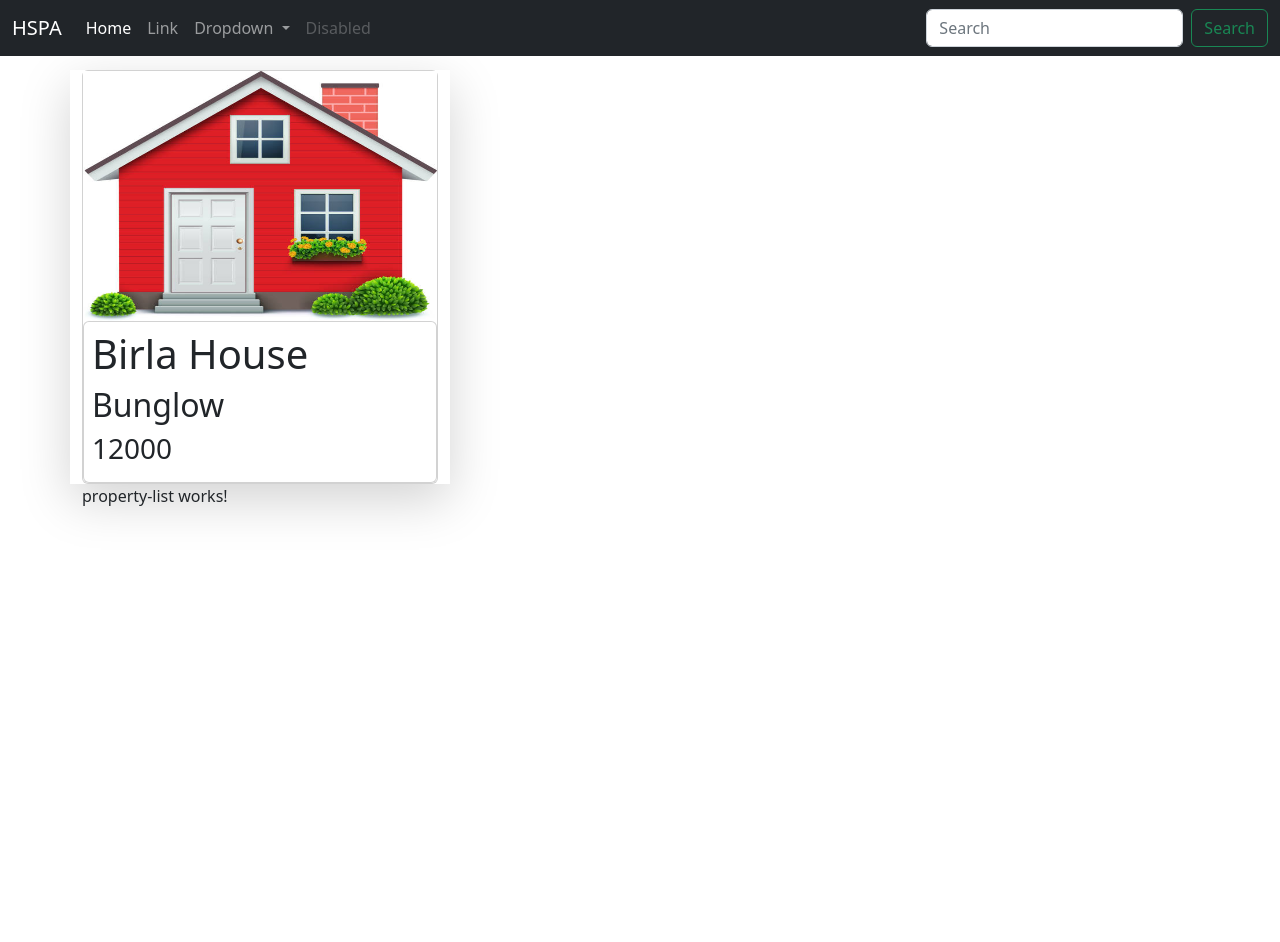
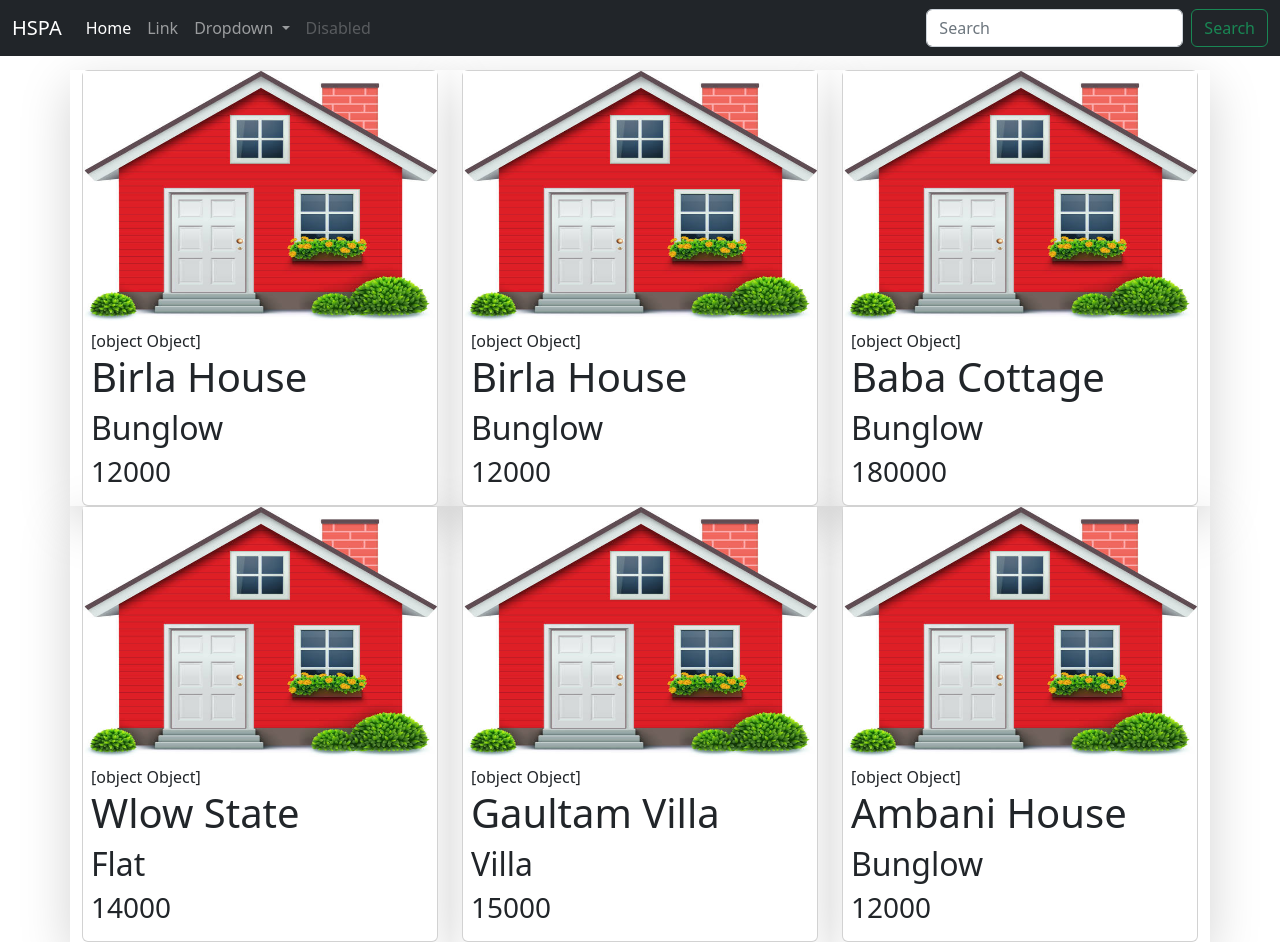
Before and after one commit to rjunction/HSPA, an Angular app in the folder frontend/: page / in a window 1280 px wide. Before the commit the page ends 800 px from the top, so only its background shows below. Built offline with nearby package versions, Linux system fonts and the light colour scheme.

Commit message:
property card and list

```diff
--- a/frontend/src/app/app.component.html
+++ b/frontend/src/app/app.component.html
@@ -1,5 +1,5 @@
 <app-nav-bar></app-nav-bar>
 <div class="container" style="margin-top:70px;">
-<app-property-card></app-property-card>
+
 <app-property-list></app-property-list>
 </div>
--- a/frontend/src/app/property/property-card/property-card.component.html
+++ b/frontend/src/app/property/property-card/property-card.component.html
@@ -1,12 +1,10 @@
-<div class="row">
-  <div class="shadow-lg col-sm-4">
+
   <div class="card">
   <img src="assets/images/house-default.jpg" class="propImg">
-  <div class="card p-2">
+  <div class="card-body p-2">
+    {{property}}
  <h1> {{property.Name}}</h1>
  <h2>{{property.Type}}</h2>
   <h3>{{property.Price}}</h3>
 </div>
 </div>
-</div>
-  </div>
--- a/frontend/src/app/property/property-card/property-card.component.ts
+++ b/frontend/src/app/property/property-card/property-card.component.ts
@@ -1,4 +1,4 @@
-import { Component } from "@angular/core";
+import { Component, Input } from "@angular/core";
 
 @Component(
   {
@@ -11,11 +11,5 @@ import { Component } from "@angular/core";
 )
 
 export class PropertyCardComponent{
-
-  property:any={
-    "Id":1,
-    "Name":"Birla House",
-    "Type":"Bunglow",
-    "Price":12000
-  }
+@Input() property:any
 }
--- a/frontend/src/app/property/property-list/property-list.component.html
+++ b/frontend/src/app/property/property-list/property-list.component.html
@@ -1 +1,6 @@
-<p>property-list works!</p>
+<div class="row">
+
+  <div *ngFor="let property of properties" class="shadow-lg col-sm-4">
+ <app-property-card [property]="property"></app-property-card>
+</div>
+  </div>
--- a/frontend/src/app/property/property-list/property-list.component.ts
+++ b/frontend/src/app/property/property-list/property-list.component.ts
@@ -5,11 +5,41 @@ import { Component, OnInit } from '@angular/core';
   templateUrl: './property-list.component.html',
   styleUrls: ['./property-list.component.css']
 })
-export class PropertyListComponent implements OnInit {
-
-  constructor() { }
-
-  ngOnInit(): void {
+export class PropertyListComponent  {
+  properties:Array<any>=[{
+    "Id":1,
+    "Name":"Birla House",
+    "Type":"Bunglow",
+    "Price":12000
+  },
+  {
+    "Id":1,
+    "Name":"Birla House",
+    "Type":"Bunglow",
+    "Price":12000
+  },
+  {
+    "Id":2,
+    "Name":"Baba Cottage",
+    "Type":"Bunglow",
+    "Price":180000
+  },
+  {
+    "Id":3,
+    "Name":"Wlow State",
+    "Type":"Flat",
+    "Price":14000
+  },
+  {
+    "Id":4,
+    "Name":"Gaultam Villa",
+    "Type":"Villa",
+    "Price":15000 },
+  {
+    "Id":5,
+    "Name":"Ambani House",
+    "Type":"Bunglow",
+    "Price":12000
   }
-
+]
 }
```
